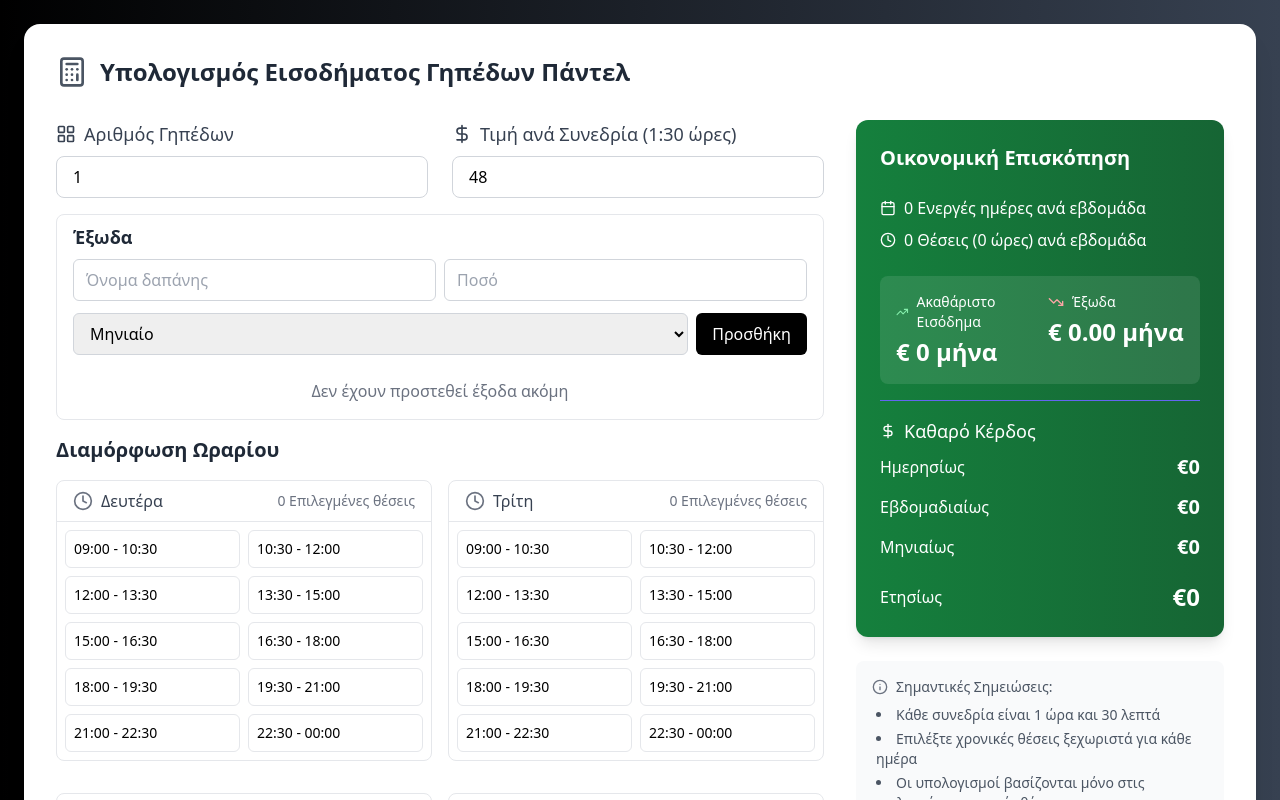
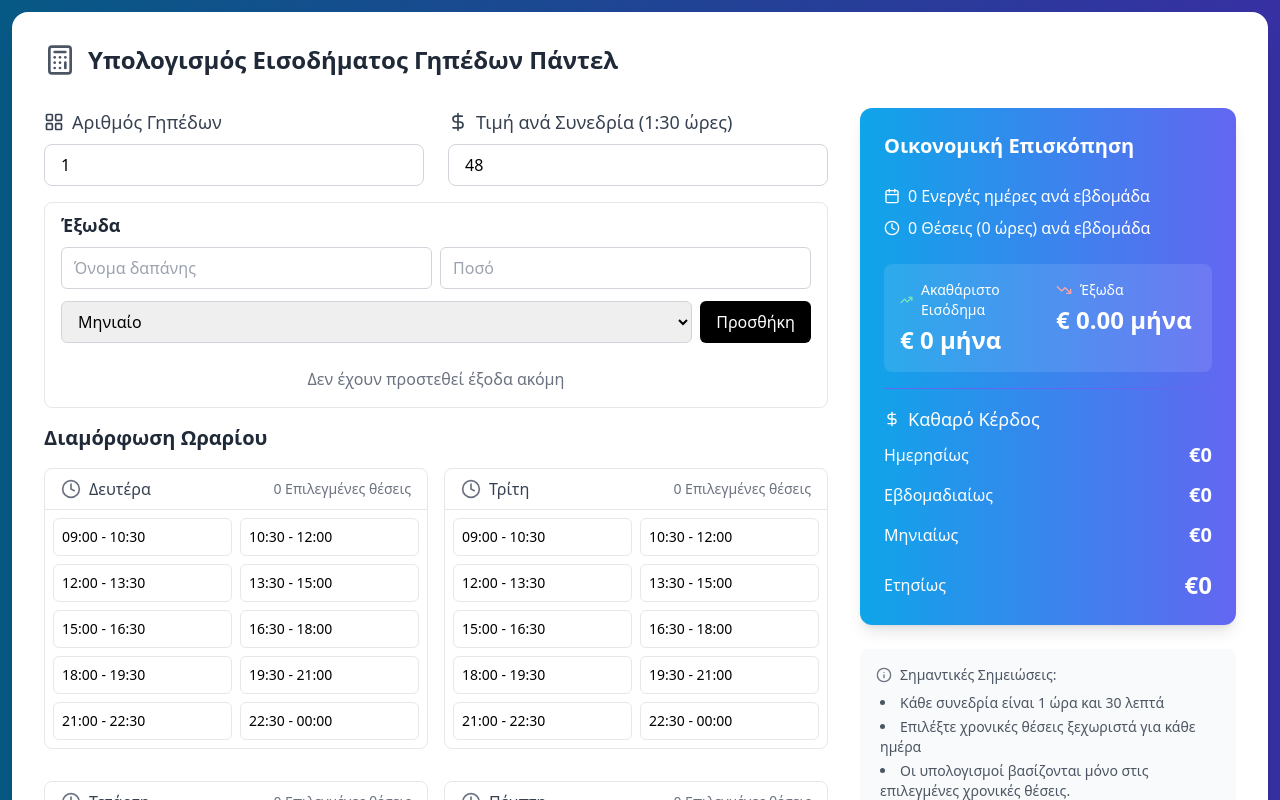
Before and after one commit to alik3dav/padel_club_income_calculator, a React (Vite) app: page / in a window 1280 px wide. Shown: the top 800 px of the page. Built offline with nearby package versions, Linux system fonts and the light colour scheme.

Commit message:
css improvements

```diff
--- a/src/App.tsx
+++ b/src/App.tsx
@@ -97,7 +97,7 @@ function App() {
   }, [courts, pricePerSession, schedule]);
 
   return (
-    <div className="min-h-screen bg-gradient-to-r from-black to-gray-700 p-6">
+    <div className="min-h-screen bg-gradient-to-r from-sky-800 to-indigo-800 p-3">
       <div className="max-w-8xl mx-auto">
         <div className="bg-white rounded-2xl shadow-xl p-8 mb-8">
           <div className="flex items-center gap-3 mb-8">
--- a/src/components/IncomeDisplay.tsx
+++ b/src/components/IncomeDisplay.tsx
@@ -60,7 +60,7 @@ export function IncomeDisplay({ income, schedule, expenses }: IncomeDisplayProps
   };
 
   return (
-    <div className="bg-gradient-to-r from-green-700 to-green-800 rounded-xl p-6 text-white shadow-lg">
+    <div className="bg-gradient-to-r from-sky-500 to-indigo-500 rounded-xl p-6 text-white shadow-lg">
       <h2 className="text-xl font-semibold mb-6">Οικονομική Επισκόπηση</h2>
 
       <div className="space-y-2 mb-6 text-white text-opacity-100">
```
